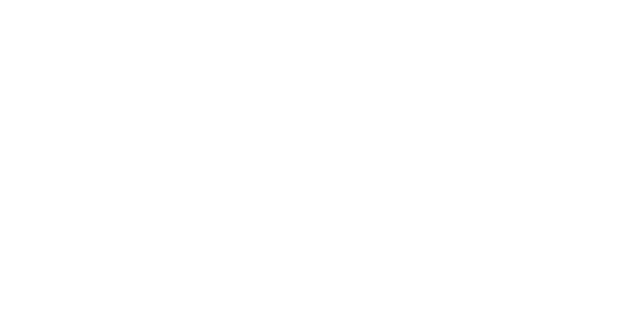
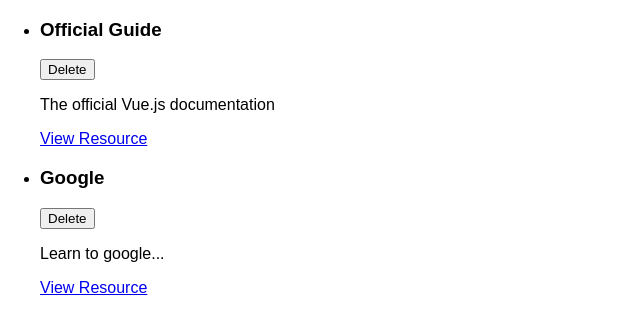
Before and after one commit to svetlana-suslova/learning-resources, a Vue app: page / in a window 1280 px wide. Shown: the top 334 px of the page, without its empty margins (0-640 px from the left). Built offline with nearby package versions, Linux system fonts and the light colour scheme.

Commit message:
added first components and props

```diff
--- a/src/App.vue
+++ b/src/App.vue
@@ -1,9 +1,22 @@
 <template>
-    <ul></ul>
+    <ul>
+        <learning-resource
+        v-for="res in storedResources"
+        :key="res.id"
+        :title="res.title"
+        :description="res.description"
+        :link="res.link">
+        </learning-resource>
+    </ul>
 </template>
 
 <script>
-    export default {
+import LearningResource from './components/learning-resources/LearningResource';
+
+export default {
+    components: {
+        LearningResource
+    },
     data() {
         return {
             storedResources: [
@@ -22,7 +35,7 @@
             ]
         };
     },
-    };
+};
 </script>
 
 <style>
--- /dev/null
+++ b/src/components/learning-resources/LearningResource.vue
@@ -0,0 +1,20 @@
+<template>
+    <li>
+        <div>
+            <header>
+                <h3>{{ title }}</h3>
+                <button>Delete</button>
+            </header>
+        </div>
+        <p>{{ description }}</p>
+        <nav>
+            <a :href="link">View Resource</a>
+        </nav>
+    </li>
+</template>
+
+<script>
+export default {
+    props: ['title', 'description', 'link']
+}
+</script>
--- a/src/main.js
+++ b/src/main.js
@@ -1,3 +1,4 @@
 import { createApp } from 'vue';
+import App from './App';
 
-createApp({}).mount('#app');
+createApp(App).mount('#app');
```
